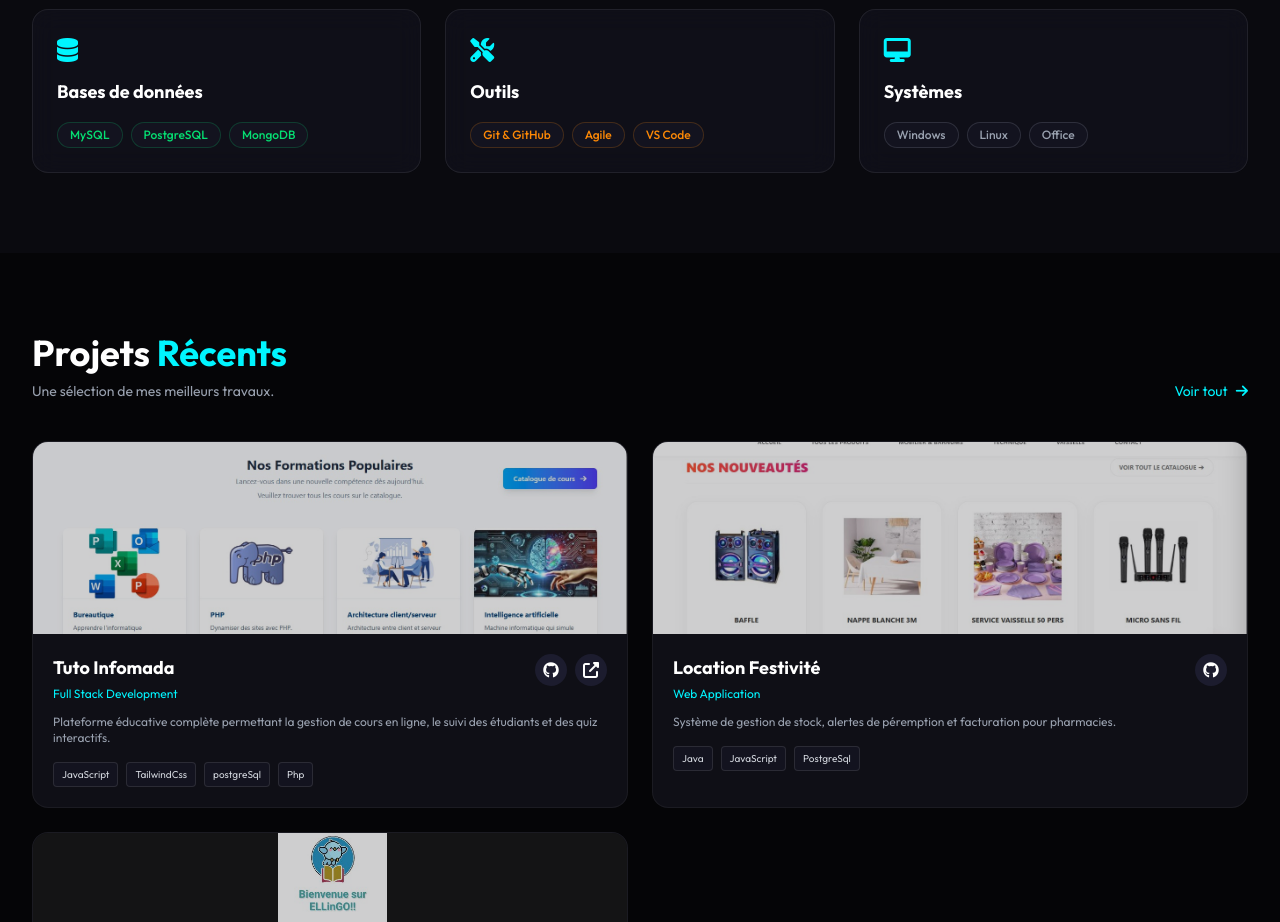
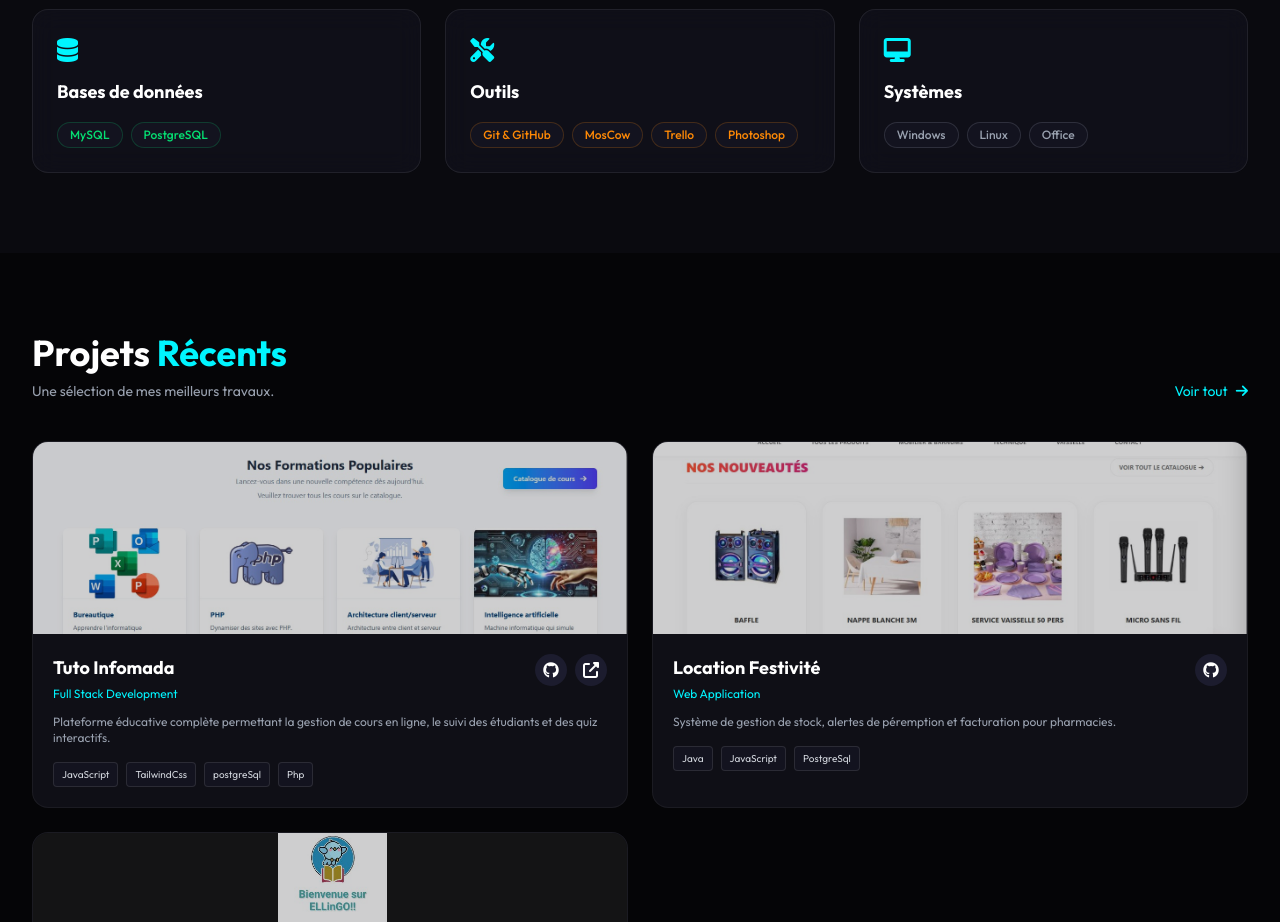
Before and after one commit to Manoa238/My-Portfolio, a Next.js app: page / in a window 1280 px wide. Shown: the part 1860-2782 px from the top of the page. Built offline with nearby package versions, Linux system fonts and the light colour scheme.

Commit message:
maj contenue ihany

```diff
--- a/src/app/page.js
+++ b/src/app/page.js
@@ -199,14 +199,14 @@ export default function Home() {
               <div className="text-neon-400 text-2xl mb-3"><i className="fas fa-database"></i></div>
               <h3 className="text-lg font-bold text-white mb-4">Bases de données</h3>
               <div className="flex flex-wrap gap-2">
-                {['MySQL', 'PostgreSQL', 'MongoDB'].map(s => <span key={s} className="px-3 py-1 bg-dark-800 text-green-400 text-xs font-medium rounded-full border border-green-400/20 hover:bg-green-400 hover:text-dark-900 transition-colors cursor-default">{s}</span>)}
+                {['MySQL', 'PostgreSQL'].map(s => <span key={s} className="px-3 py-1 bg-dark-800 text-green-400 text-xs font-medium rounded-full border border-green-400/20 hover:bg-green-400 hover:text-dark-900 transition-colors cursor-default">{s}</span>)}
               </div>
             </div>
             <div className="glass-panel p-6 rounded-2xl hover:-translate-y-1 transition-transform duration-300" data-aos="fade-up" data-aos-delay="400">
               <div className="text-neon-400 text-2xl mb-3"><i className="fas fa-tools"></i></div>
               <h3 className="text-lg font-bold text-white mb-4">Outils</h3>
               <div className="flex flex-wrap gap-2">
-                {['Git & GitHub', 'Agile', 'VS Code'].map(s => <span key={s} className="px-3 py-1 bg-dark-800 text-orange-400 text-xs font-medium rounded-full border border-orange-400/20 hover:bg-orange-400 hover:text-dark-900 transition-colors cursor-default">{s}</span>)}
+                {['Git & GitHub', 'MosCow', 'Trello', 'Photoshop'].map(s => <span key={s} className="px-3 py-1 bg-dark-800 text-orange-400 text-xs font-medium rounded-full border border-orange-400/20 hover:bg-orange-400 hover:text-dark-900 transition-colors cursor-default">{s}</span>)}
               </div>
             </div>
             <div className="glass-panel p-6 rounded-2xl hover:-translate-y-1 transition-transform duration-300" data-aos="fade-up" data-aos-delay="500">
```
